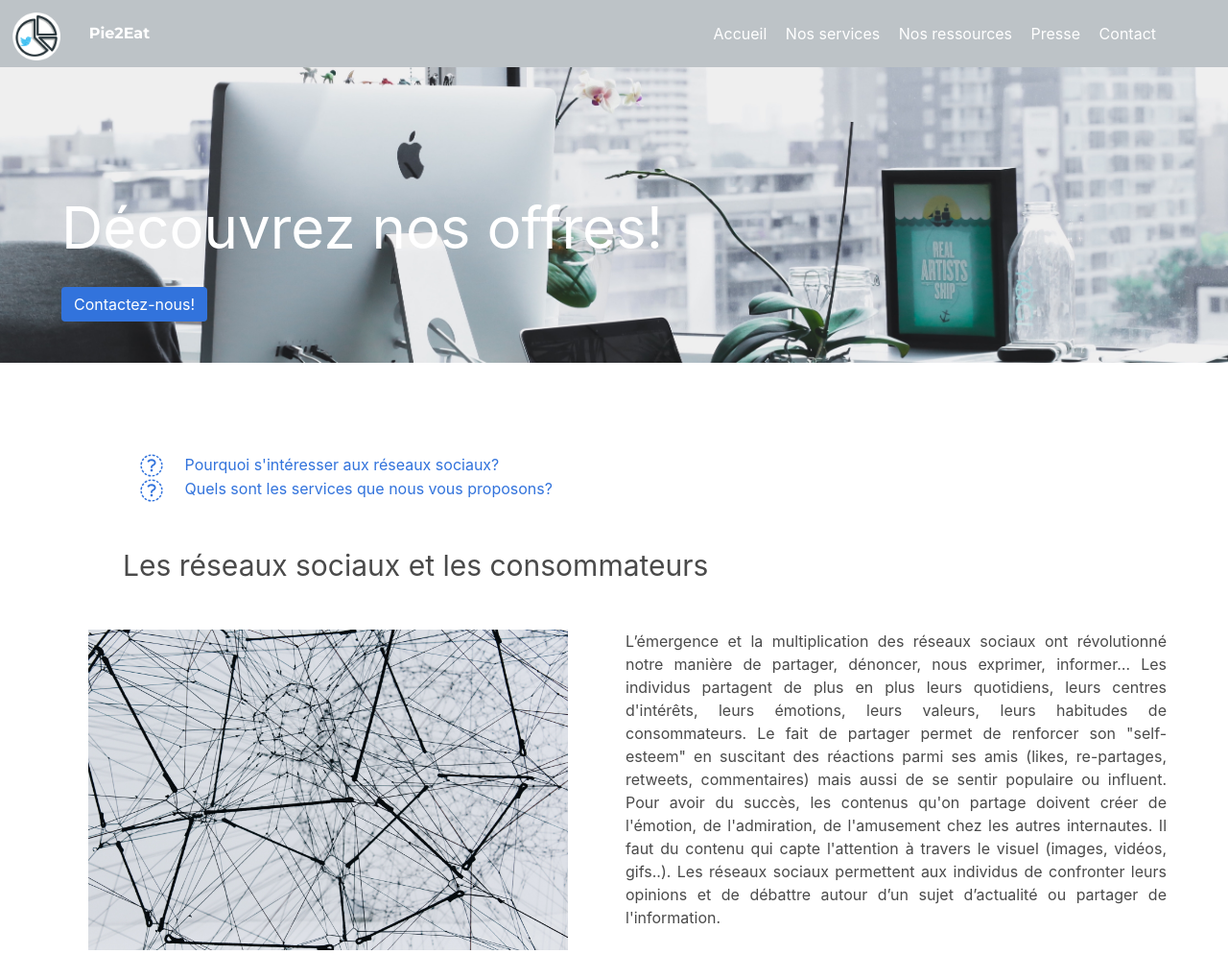
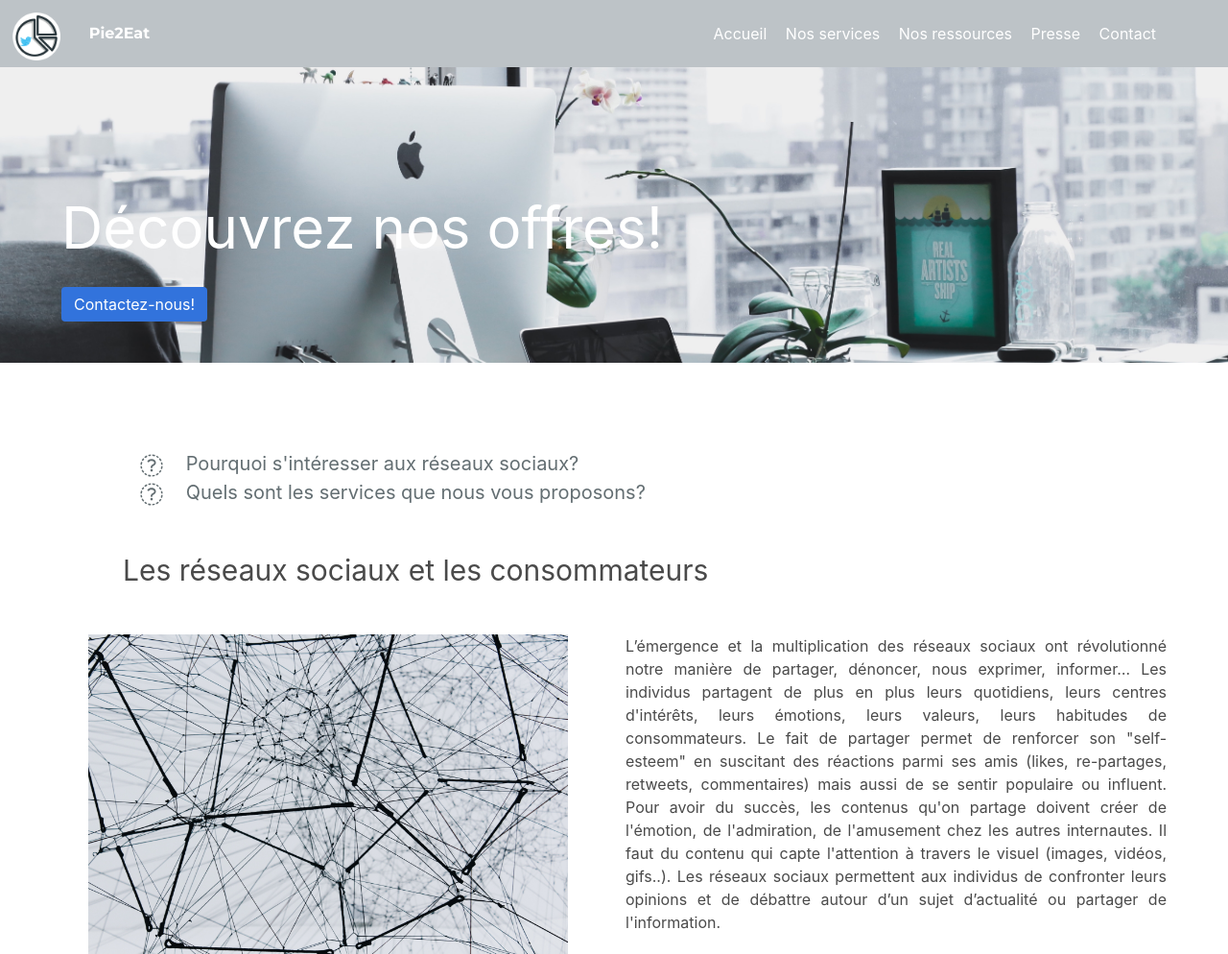
Before and after one commit to Madmax21x/Web_TER, a PHP site: page /services.php in a window 1280 px wide. Shown: the top 994 px of the page at 96% size. Run offline with PHP 8.4, Linux system fonts and the light colour scheme; some libraries are stand-ins or nearby versions.

Commit message:
Update services.php

```diff
--- a/Site/services.php
+++ b/Site/services.php
@@ -16,10 +16,10 @@ include("entete.php");
 <?php
 include("formulaire.php");
 ?>
-<div>
-  <p><a href="#reseaux" style="text-decoration:none;"><i class="far fa-lightbulb-on icon" style="font-size: 60px; margin-left:10%;margin-top:7%;"></i>
+<div style="font-size: 20px;">
+  <p><a href="#reseaux" style="text-decoration:none; color: #636e72;"><i class="far fa-lightbulb-on icon" style="font-size: 60px; margin-left:10%;margin-top:7%;"></i>
     Pourquoi s'intéresser aux réseaux sociaux?</p></a>
-    <p><a href="#" style="text-decoration:none;"><i class="far fa-lightbulb-on icon" style="font-size: 60px; margin-left:10%;"></i>
+    <p><a href="#" style="text-decoration:none; color: #636e72;"><i class="far fa-lightbulb-on icon" style="font-size: 60px; margin-left:10%;"></i>
       Quels sont les services que nous vous proposons?</p></a>
 </div>
 <div class="block">
```
